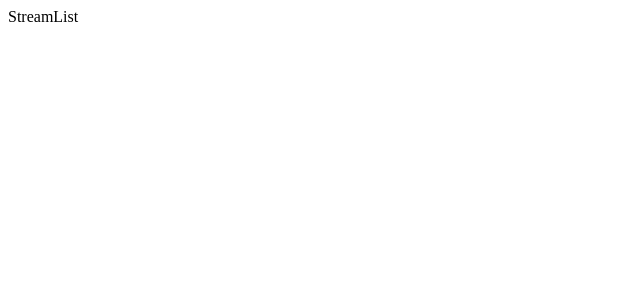
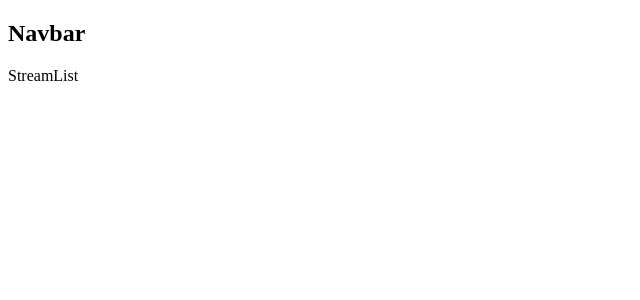
Before and after one commit to michaelsatterfield/streams, a React (Create React App) app: page / in a window 1280 px wide. Shown: the top 300 px of the page, without its empty margins (0-640 px from the left). Built offline with nearby package versions, Linux system fonts and the light colour scheme.

Commit message:
making header

```diff
--- a/src/components/App.js
+++ b/src/components/App.js
@@ -1,17 +1,18 @@
 import React from 'react';
-import {BrowserRouter, Route, Link} from 'react-router-dom';
+import {BrowserRouter, Route, Link, NavLink} from 'react-router-dom';
 import StreamCreate from "./streams/StreamCreate";
 import StreamDelete from "./streams/StreamDelete";
 import StreamEdit from "./streams/StreamEdit";
 import StreamList from "./streams/StreamList";
 import StreamShow from "./streams/StreamShow";
-
+import Header from "./Header";
 
 
 const App = () => {
     return (
         /*use "exact" keyword with Router*/
         <div>
+           <Header></Header>
             <BrowserRouter>
               <div>
                   <Route path={"/"} exact component={StreamList}/>
--- /dev/null
+++ b/src/components/Header.js
@@ -0,0 +1,11 @@
+import React from 'react';
+
+const Header = () => {
+    return (
+        <div>
+            <h2>Navbar</h2>
+        </div>
+    );
+};
+
+export default Header;
```
